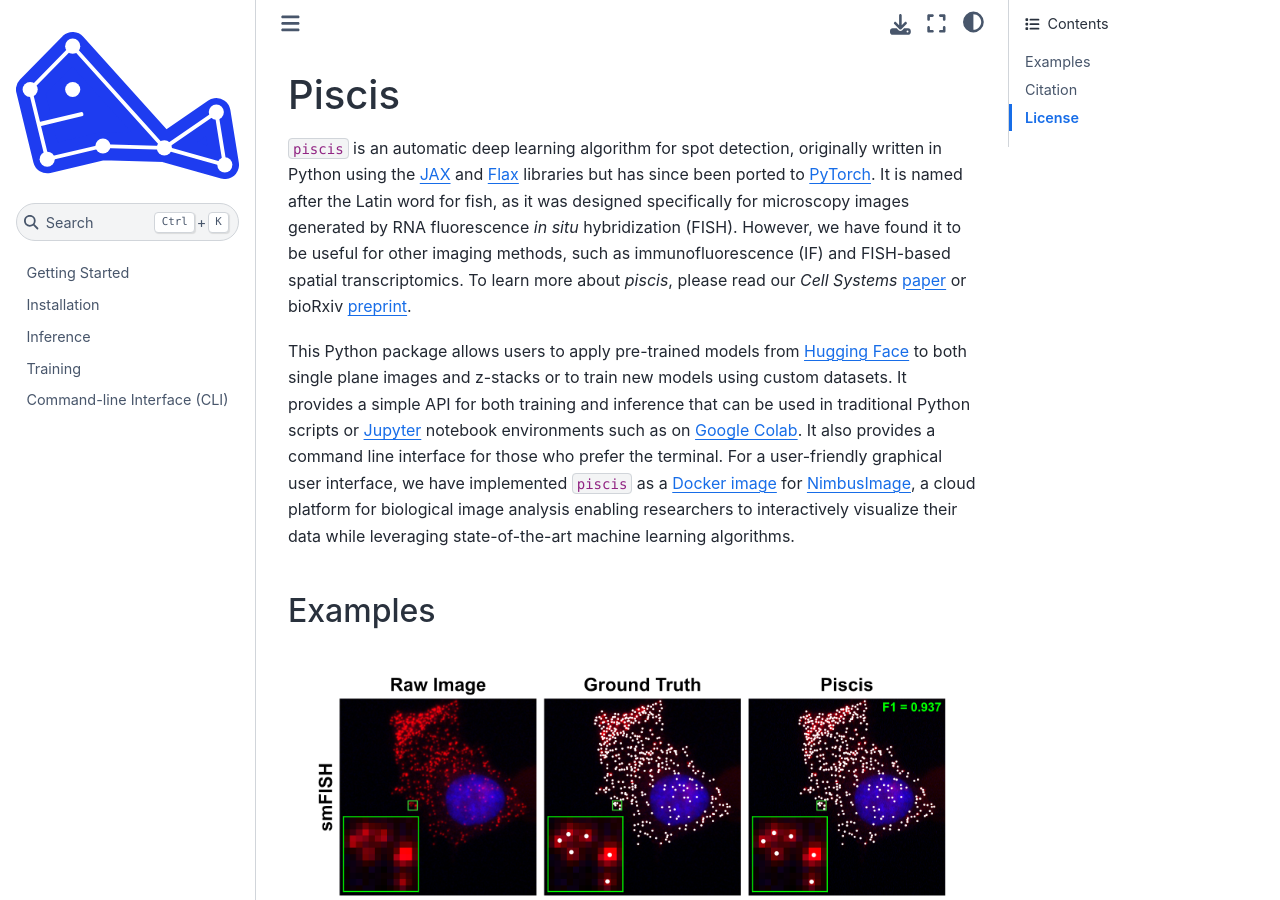
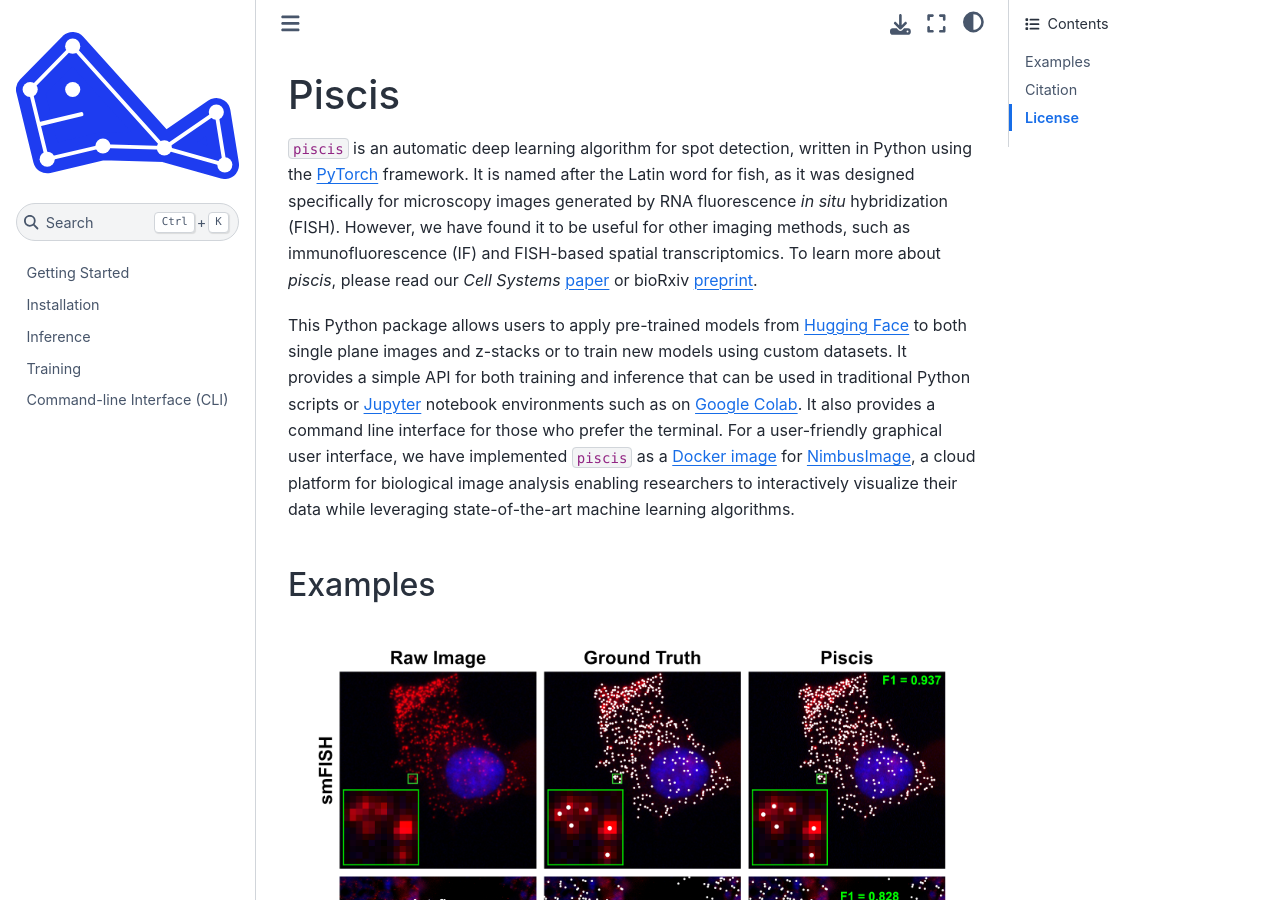
Before and after one commit to zjniu/Piscis, a Sphinx documentation site: the page built from docs/source/index.rst, in a window 1280 px wide and 900 px high. Built offline with Sphinx 7.4.7 and the Sphinx Book theme 1.1.4, drawn with Linux system fonts in a browser that asks for light colours.

```diff
--- a/docs/source/index.rst
+++ b/docs/source/index.rst
@@ -1,9 +1,8 @@
 Piscis
 ======
 
-``piscis`` is an automatic deep learning algorithm for spot detection, originally written in Python using the
-`JAX <https://github.com/google/jax>`_ and `Flax <https://github.com/google/flax>`_ libraries but has since been ported to
-`PyTorch <https://github.com/pytorch/pytorch>`_. It is named after the Latin word for fish, as it was designed
+``piscis`` is an automatic deep learning algorithm for spot detection, written in Python using the
+`PyTorch <https://github.com/pytorch/pytorch>`_ framework. It is named after the Latin word for fish, as it was designed
 specifically for microscopy images generated by RNA fluorescence *in situ* hybridization (FISH). However, we have found
 it to be useful for other imaging methods, such as immunofluorescence (IF) and FISH-based spatial transcriptomics. To
 learn more about `piscis`, please read our *Cell Systems*
```
Also changed, not shown: README.md (+2 -3 lines).
